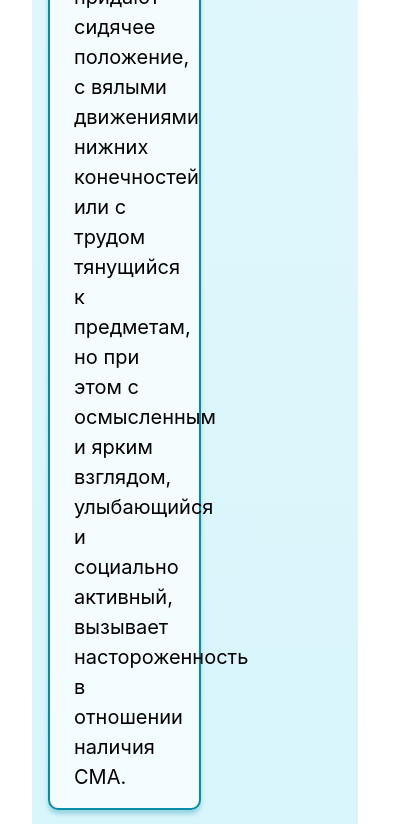
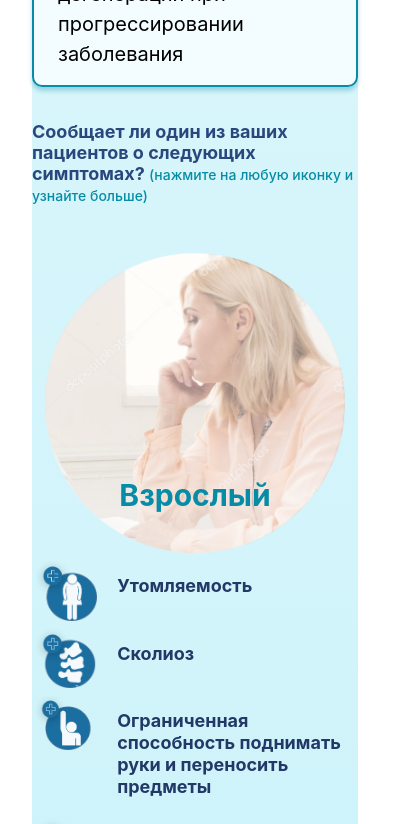
Before and after one commit to AlexandrKarpovich/doctors-page, a Next.js app: page / in a window 390 px wide. Shown: the part 2560-3384 px from the top of the page, 413 px wide, since content can reach past the window. Built offline with nearby package versions, Linux system fonts and the light colour scheme.

Commit message:
mobile adaptive

```diff
--- a/styles/Home.module.css
+++ b/styles/Home.module.css
@@ -65,7 +65,6 @@
   display: flex;
   justify-content: space-between;
   align-items: stretch;
-  flex-wrap: wrap;
   width: 100%;
   max-width: 1264px;
 }
@@ -123,7 +122,6 @@
 .slider {
   max-width: 1008px;
   width: 100%;
-	height: 739px;
 	margin: 30px auto;
 	display: flex;
 	justify-content: center;
@@ -239,9 +237,51 @@
   margin-left: 0.5rem;
 }
 
-@media (max-width: 600px) {
+@media (max-width: 768px) {
   .grid {
     width: 100%;
     flex-direction: column;
   }
+  .card {
+    width: 100%;
+    margin: 0;
+  }
+  .descrip {
+    padding: 0;
+  }
+  .slider {
+    flex-direction: column;
+  }
+  .circles {
+    width: 100%;
+    text-align: start;
+    justify-content: flex-start;
+    border-radius: 0;
+    position: inherit;
+  }
+  .circles:nth-child(1), .circles:nth-child(2),
+  .circles:nth-child(3), .circles:nth-child(4),
+  .circles:nth-child(5), .circles:nth-child(6),
+  .circles:nth-child(7), .circles:nth-child(8), .circles:nth-child(9) {
+    position: inherit !important;
+    text-align: left;
+    align-items: stretch;
+    flex-direction: row;
+  }
+  .circles .img {
+    max-width: 20%;
+    margin-right: 20px;
+  }
+  .Pic {
+    width: 100%;
+    max-width: 300px;
+    margin: auto;
+    order: -1;
+  }
+  .Pic img {
+    margin: auto;
+  }
+  .innerText {
+    opacity: 1;
+  }
 }
```
